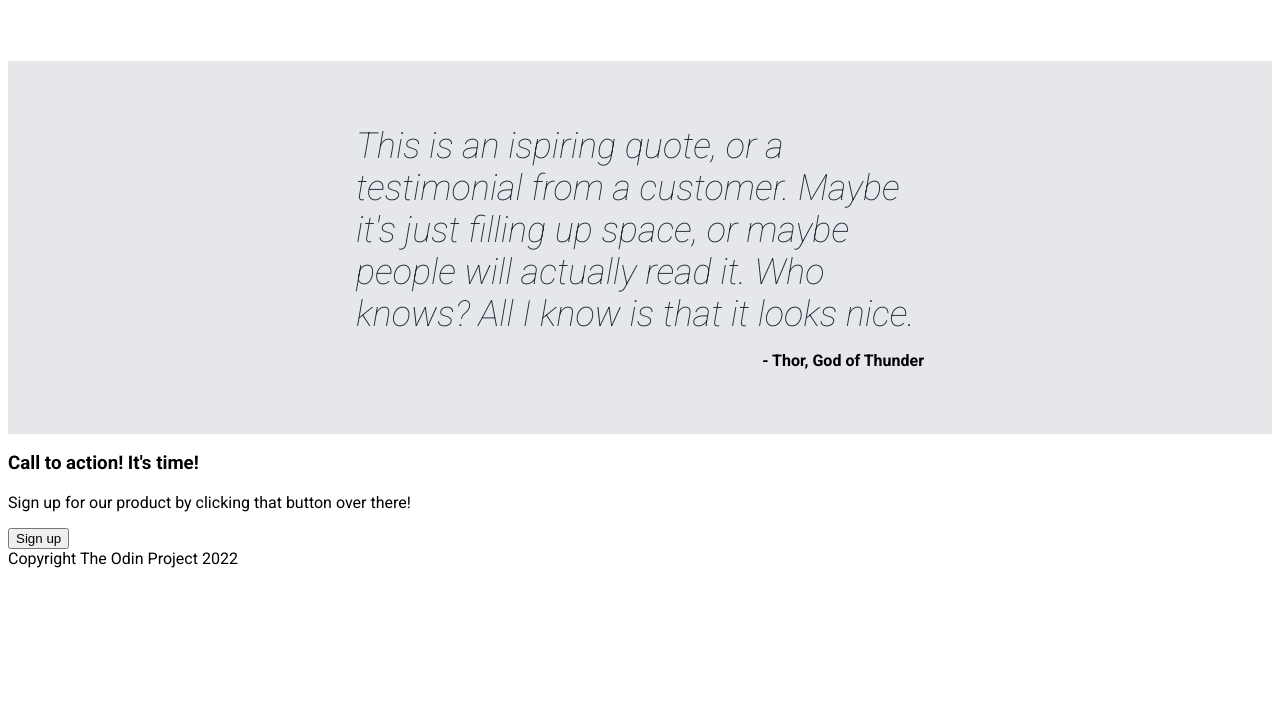
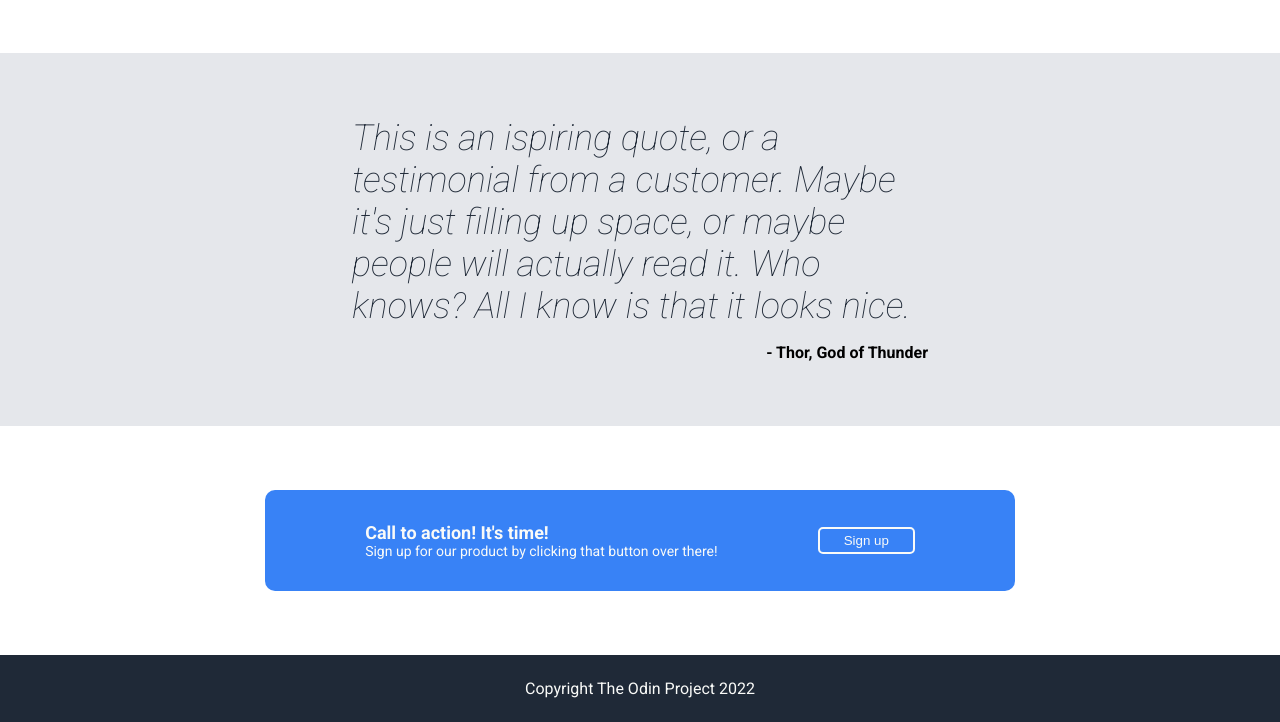
Before and after one commit to nicolobartolinii/magallesimo-site, a plain HTML site: page index.html in a window 1280 px wide. Shown: the part 765-1487 px from the top of the page. Before the commit the page ends 1341 px from the top, so only its background shows below. Drawn offline with Linux system fonts and the light colour scheme.

Commit message:
sito ricreato dalla reference

```diff
--- a/index.html
+++ b/index.html
@@ -78,16 +78,17 @@
         </div></div>
     </div>
 
+    <div class="signup-box">
     <div class="signup">
             <div class="signup-destra">
-                <h3>Call to action! It's time!</h3>
-                <p>Sign up for our product by clicking that button over there!</p>
+                <div class="titolo-signup">Call to action! It's time!</div>
+                <div class="desc-signup">Sign up for our product by clicking that button over there!</div>
             </div>
 
             <button class="signup-sinistra">
                 Sign up
             </button>
-    </div>
+    </div></div>
 
     <div class="footer">
         Copyright The Odin Project 2022
--- a/style.css
+++ b/style.css
@@ -4,6 +4,7 @@ body {
     font-family: Roboto, sans-serif;
     display: flex;
     flex-direction: column;
+    margin: 0;
 }
 
 .header-box {
@@ -142,3 +143,51 @@ body {
         .autore {
             text-align: right;
         }
+
+.signup-box {
+    display: flex;
+    justify-content: center;
+    align-items: center;
+    padding: 64px;
+}
+
+    .signup {
+        display: flex;
+        padding: 32px 100px;
+        background-color: #3882F6;
+        border-radius: 10px;
+        justify-content: space-between;
+        gap: 100px;
+    }
+
+        .signup-destra {
+            color:#F9FAF8;
+
+        }
+
+            .titolo-signup {
+                font-size: 18px;
+                font-weight: bold;
+            }
+
+            .desc-signup {
+                font-size: 14px;
+            }
+
+        .signup-sinistra {
+            background-color: rgba(0, 0, 0, 0);
+            border: 2px solid #F9FAF8;
+            border-radius: 5px;
+            padding: 4px 24px;
+            color:#F9FAF8;
+            align-self: center;
+        }
+
+.footer {
+    display: flex;
+    background-color: #1F2937;
+    justify-content: center;
+    align-items: center;
+    padding: 24px;
+    color: #F9FAF8;
+}
```
